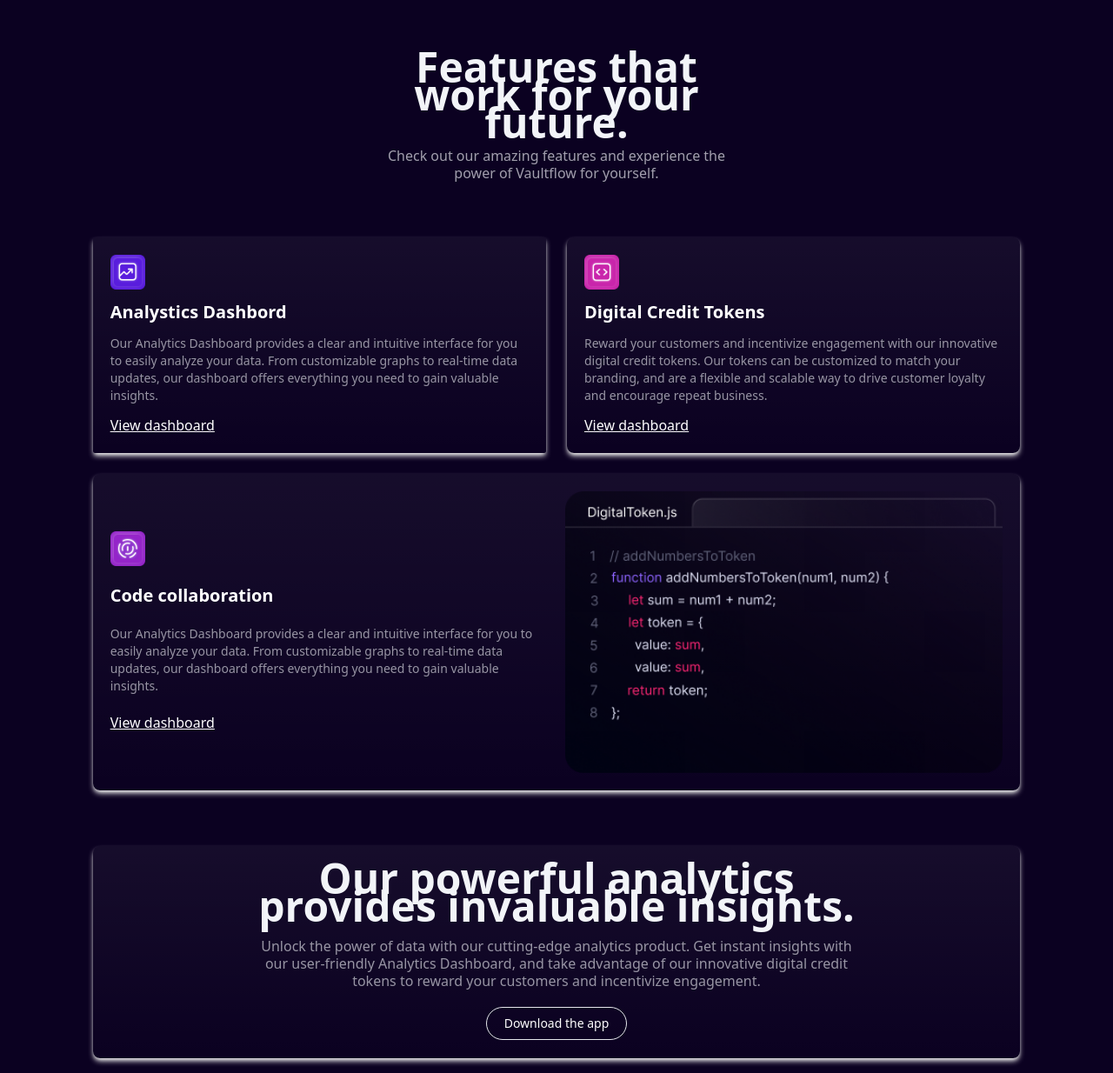
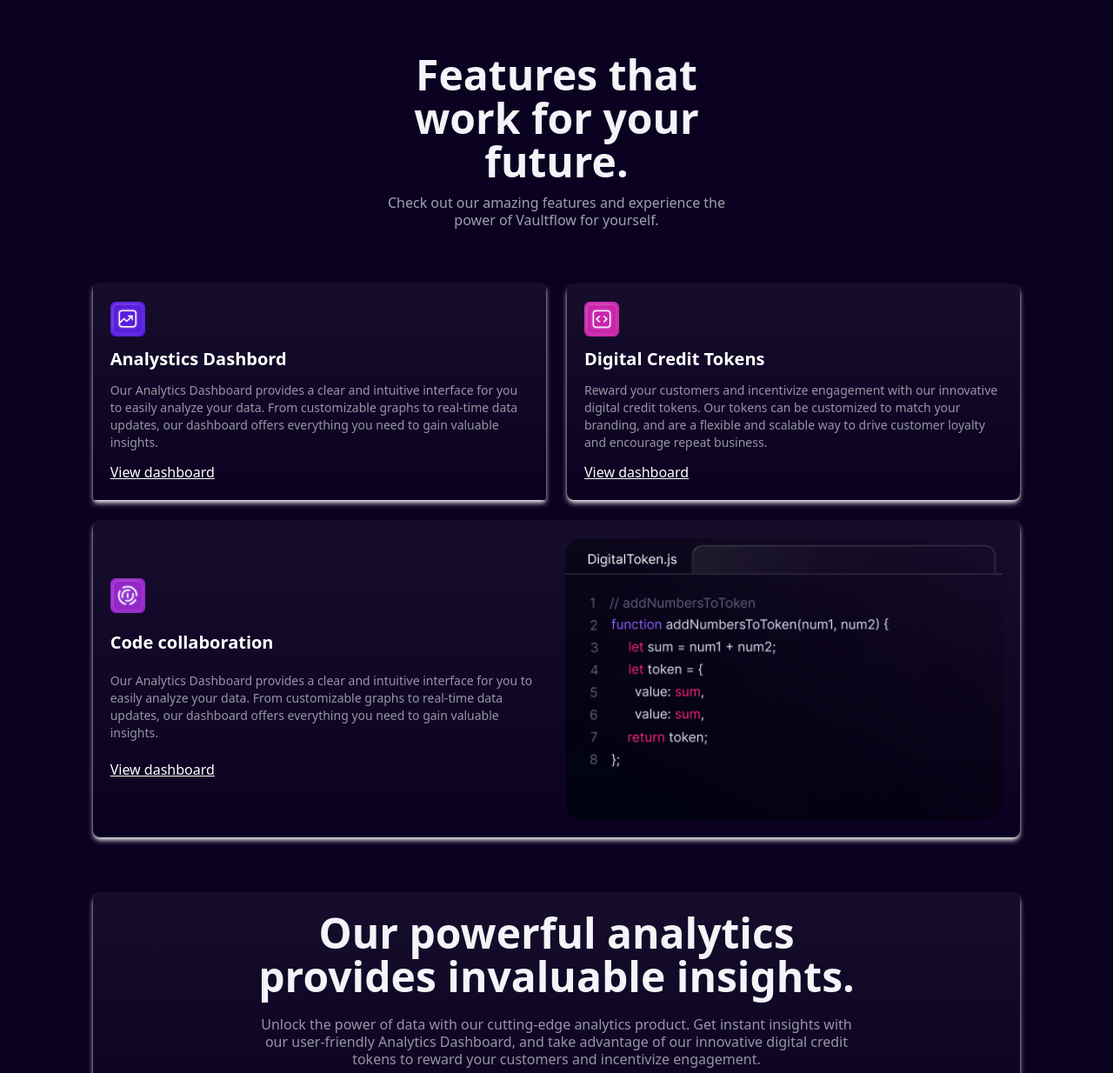
Before and after one commit to Mariusbia1/FTC-W1-Marius, a website: page src/index.html in a window 1280 px wide. Shown: the part 1346-2580 px from the top of the page at 87% size. Drawn offline with Linux system fonts and the light colour scheme.

Commit message:
menu update

```diff
--- a/src/index.html
+++ b/src/index.html
@@ -94,7 +94,7 @@
         <!-- Features Section  -->
          <section>
             <div class="title flex flex-col items-center justify-center gap-3 text-center px-[5%]">
-                <h1 class=" text-2xl font-semibold text-text lg:text-[48px]">Features that <br> work for your <br> future.</h1>
+                <h1 class=" text-2xl font-semibold lg:leading-[50px] text-text lg:text-[48px]">Features that <br> work for your <br> future.</h1>
                 <p class="lg:text-[16px] text-text align-center leading[1.6] opacity-65">Check out our amazing features and experience the <br> power of Vaultflow for yourself.</p>
             </div>
             <div class="features grid sm:grid-cols-1 lg:grid-cols-2 gap-6    items-center justify-center mx-auto py-[5%] w-10/12">
@@ -131,7 +131,7 @@
         <section class="w-10/12 mx-auto ">
             <div class="Power text-center w-full flex flex-col justify-center items-center gap-5 h-full bg-gradient-to-b from-[#ffffff0c] to-[#ffffff00] shadow-md hover:shadow-[0px_4px_8px_#ffffff1f] transition-shadow  col-span-2  rounded-lg shadow-[#ECECEC]">
                 <div class="flex flex-col w-full lg:w-9/12 items-center justify-center gap-5 py-[2%] px-[5%]">
-                    <h1 class=" font-semibold text-text text-2xl lg:text-[48px]"> Our powerful analytics provides invaluable insights.</h1>
+                    <h1 class=" font-semibold text-text text-2xl lg:leading-[50px] lg:text-[48px]"> Our powerful analytics provides invaluable insights.</h1>
                     <p class="text-[16px] text-text opacity-60">Unlock the power of data with our cutting-edge analytics product. Get instant insights with our user-friendly Analytics Dashboard, and take advantage of our innovative digital credit tokens to reward your customers and incentivize engagement. </p>
                     <button class="px-5 py-2   border hover:bg-[#ebebeb] hover:text-nav rounded-3xl">Download the app</button>
                     </div>
```
Also changed, not shown: src/output.css.
